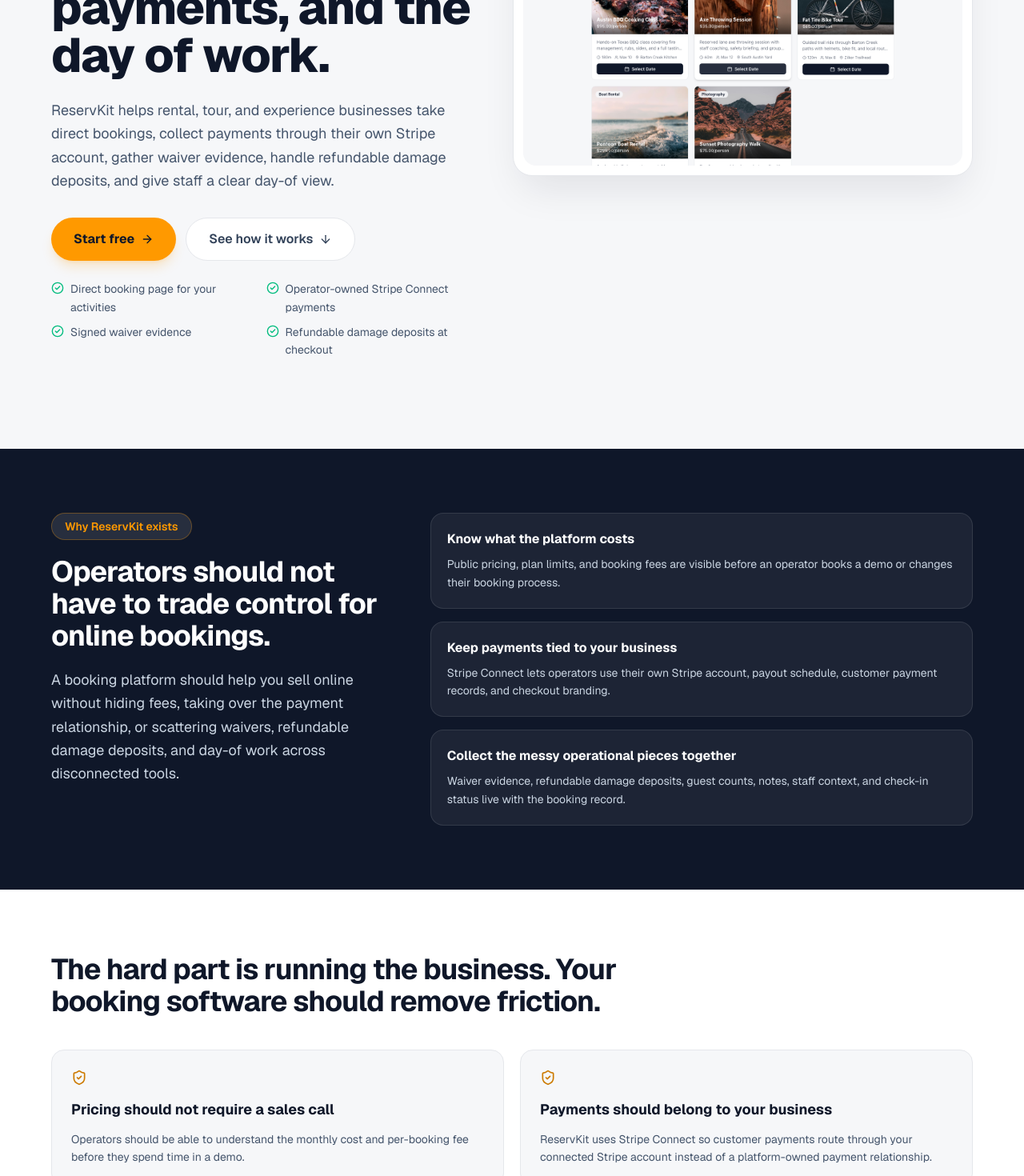
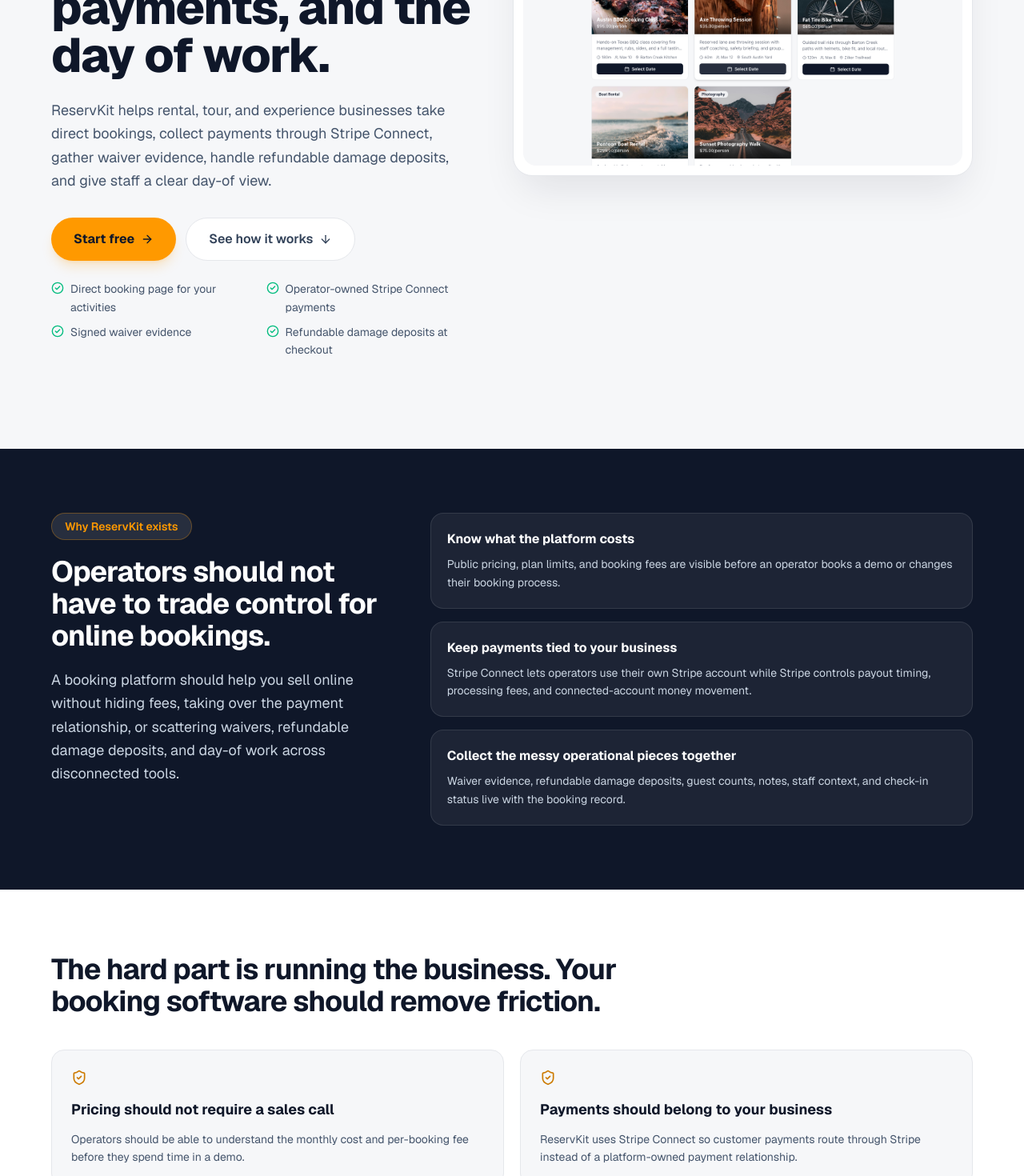
Before and after one commit to Cortana-Ops/reservkit-landing, a Next.js app: page / in a window 1280 px wide. Shown: the part 560-2030 px from the top of the page at 80% size. Built offline with nearby package versions, Linux system fonts and the light colour scheme.

Commit message:
Tighten public Stripe Connect shorthand

```diff
--- a/app/blog/page.tsx
+++ b/app/blog/page.tsx
@@ -32,7 +32,7 @@
       "The first setup session focuses on one working booking link. Here is what that looks like: Stripe, one activity, waivers, and a test booking before you share anything publicly.",
     content: [
       POSITIONING_LINE + " Free-first signup lets operators build the first booking flow before choosing a paid plan.",
-      "The first setup pass usually covers organization details, one or two activities, availability, Stripe Connect, waiver requirements, and the public booking link. Payments go through the operator's connected Stripe account, while ReservKit collects the plan-based booking fee on eligible booking subtotal where applicable.",
+      "The first setup pass usually covers organization details, one or two activities, availability, Stripe Connect, waiver requirements, and the public booking link. ReservKit creates the Stripe Connect checkout flow and routes the connected-account payment through Stripe, while collecting the plan-based booking fee on eligible booking subtotal where applicable.",
       "Public plan pricing is documented plainly: " + pricingSummary,
       "If you want help evaluating ReservKit, request guided setup with your business type, current booking workflow, and monthly booking volume. That gives us enough context to plan the first setup path.",
     ],
--- a/app/page.tsx
+++ b/app/page.tsx
@@ -36,7 +36,7 @@
   },
   {
     q: "How do customer payments work?",
-    a: "Customers pay through Stripe Checkout. ReservKit uses Stripe Connect so booking payments route to the operator's connected Stripe account.",
+    a: "Customers pay through Stripe Checkout. ReservKit uses Stripe Connect to create the checkout flow and route the connected-account payment through Stripe.",
   },
   {
     q: "Do customers need an account to book?",
@@ -65,7 +65,7 @@
   },
   {
     title: "Payments should belong to your business",
-    body: "ReservKit uses Stripe Connect so customer payments route through your connected Stripe account instead of a platform-owned payment relationship.",
+    body: "ReservKit uses Stripe Connect so customer payments route through Stripe instead of a platform-owned payment relationship.",
   },
   {
     title: "Waivers should create usable evidence",
@@ -84,7 +84,7 @@
   },
   {
     title: "Keep payments tied to your business",
-    body: "Stripe Connect lets operators use their own Stripe account, payout schedule, customer payment records, and checkout branding.",
+    body: "Stripe Connect lets operators use their own Stripe account while Stripe controls payout timing, processing fees, and connected-account money movement.",
   },
   {
     title: "Collect the messy operational pieces together",
@@ -111,7 +111,7 @@
   "Published monthly plans and booking fees",
   "Lower booking fee percentage on higher-volume plans",
   "Operator-controlled customer-facing service fees",
-  "Stripe payments routed to your connected account",
+  "Stripe Connect checkout through Stripe",
 ];
 
 const controlPoints = [
@@ -263,7 +263,7 @@
                 Booking software that keeps operators in control of bookings, payments, and the day of work.
               </h1>
               <p className="mt-6 max-w-xl text-lg leading-relaxed text-slate-600">
-                ReservKit helps rental, tour, and experience businesses take direct bookings, collect payments through their own Stripe account, gather waiver evidence, handle refundable damage deposits, and give staff a clear day-of view.
+                ReservKit helps rental, tour, and experience businesses take direct bookings, collect payments through Stripe Connect, gather waiver evidence, handle refundable damage deposits, and give staff a clear day-of view.
               </p>
               <div className="mt-8 flex flex-col gap-3 sm:flex-row">
                 <TrackedLink
--- a/app/roadmap/page.tsx
+++ b/app/roadmap/page.tsx
@@ -21,7 +21,7 @@
 };
 
 const shipped = [
-  { label: "Booking and checkout", items: ["Public booking pages for configured activities", "Stripe Checkout through the operator's connected Stripe account", "Guest details, selected-time review, and booking confirmation flow", "Call-to-book cutoff handling when online booking is not available"] },
+  { label: "Booking and checkout", items: ["Public booking pages for configured activities", "Stripe Connect checkout flow through Stripe", "Guest details, selected-time review, and booking confirmation flow", "Call-to-book cutoff handling when online booking is not available"] },
   { label: "Waivers and customer records", items: ["Per-guest digital waiver signing", "Optional drawn signature fields when configured", "Signed waiver evidence display", "Customer booking lookup without requiring a customer account"] },
   { label: "Operator workflows", items: ["Activity setup, availability, booking detail, and operator dashboard workflows", "Staff-facing navigation and day-of workflow polish", "Reports views for revenue and booking review", "Migration Center V1 for structured imports"] },
   { label: "Go-live readiness", items: ["Current public pricing tiers", "Free-first public signup", "Guided setup request path", "All-activity and single-activity booking links plus iframe snippets", "Public content guard for stale pricing and removed signup language"] },
--- a/scripts/check-content.mjs
+++ b/scripts/check-content.mjs
@@ -162,6 +162,11 @@
   "Tips go directly to your Stripe account",
   "receives payouts directly",
   "You control payout timing",
+  "Stripe Checkout through the operator's connected Stripe account",
+  "Payments go through the operator's connected Stripe account",
+  "collect payments through their own Stripe account",
+  "customer payments route through your connected Stripe account",
+  "Stripe payments routed to your connected account",
   "receive an automatic email confirmation",
   "Email confirmations on booking",
   '"Confirmation emails",',
@@ -256,6 +261,10 @@
   { file: "app/docs/payments/page.tsx", text: "Tips are routed through the connected Stripe" },
   { file: "app/docs/payments/page.tsx", text: "Stripe&apos;s published processing fees" },
   { file: "app/docs/payments/page.tsx", text: "Stripe controls payout timing" },
+  { file: "app/page.tsx", text: "ReservKit uses Stripe Connect to create the checkout flow and route the connected-account payment through Stripe." },
+  { file: "app/page.tsx", text: "collect payments through Stripe Connect" },
+  { file: "app/roadmap/page.tsx", text: "Stripe Connect checkout flow through Stripe" },
+  { file: "app/blog/page.tsx", text: "routes the connected-account payment through Stripe" },
   { file: "app/lib/marketing.ts", text: "Stripe’s published processing fees apply separately" },
   { file: "app/docs/payments/page.tsx", text: "refundable damage deposit" },
   { file: "app/docs/payments/page.tsx", text: "released deposits still need the actual money movement handled in Stripe" },
--- a/scripts/check-live.mjs
+++ b/scripts/check-live.mjs
@@ -80,6 +80,11 @@
   "Tips go directly to your Stripe account",
   "receives payouts directly",
   "You control payout timing",
+  "Stripe Checkout through the operator's connected Stripe account",
+  "Payments go through the operator's connected Stripe account",
+  "collect payments through their own Stripe account",
+  "customer payments route through your connected Stripe account",
+  "Stripe payments routed to your connected account",
   "receive an automatic email confirmation",
   "Email confirmations on booking",
   "Customer confirmation emails</li>",
```
Also changed, not shown: 1 other file (tests, documents, lock files or other folders).
